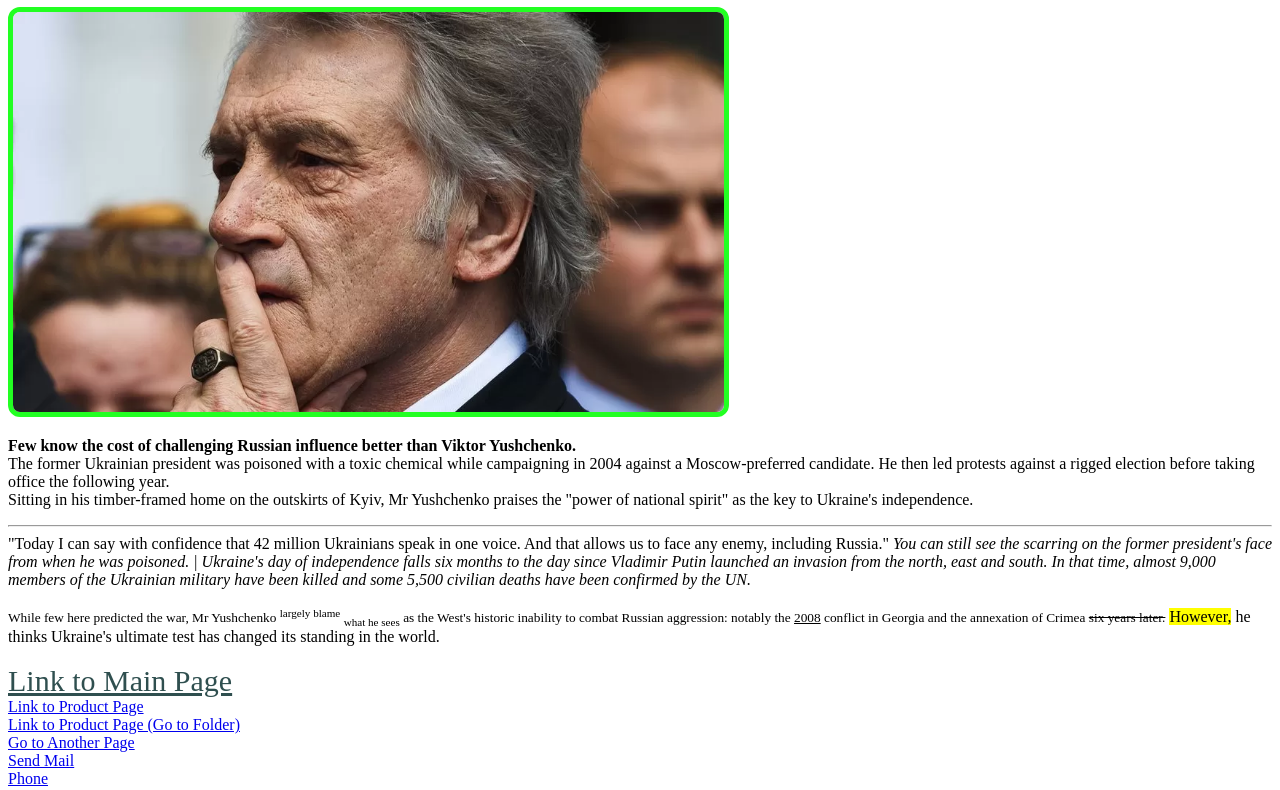
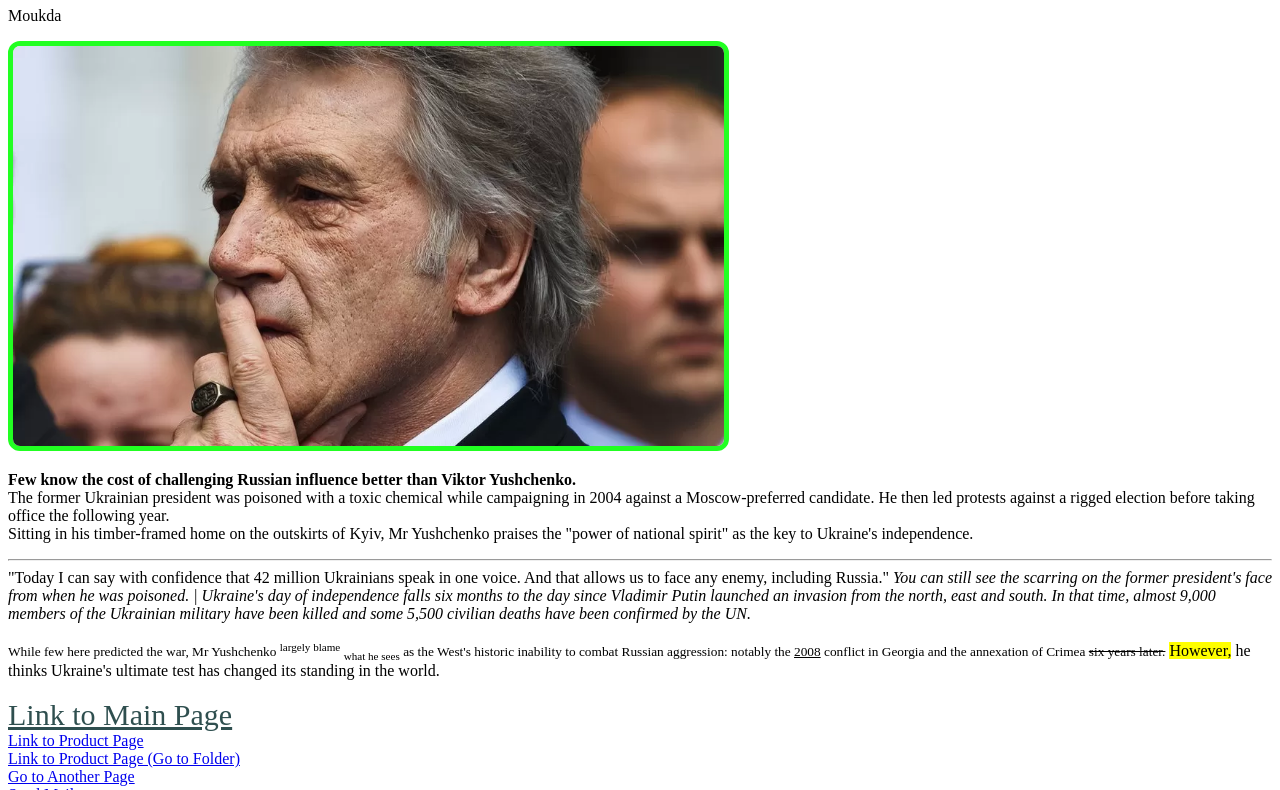
Before and after one commit to moukda/learn-git, a plain HTML site: page index.html in a window 1280 px wide. Shown: the part 73-863 px from the top of the page. Drawn offline with Linux system fonts and the light colour scheme.

Commit message:
add some featires

```diff
--- a/index.html
+++ b/index.html
@@ -14,6 +14,7 @@
 </head>
 <body>
    <h1>Ukraine war: Kyiv counts cost of fragile independence</h1>
+   <p>Moukda</p>
    <img src="images/b.webp" alt="Former Ukrainian President Viktor Yushchenko" height="400" style="border: 5px solid #2f2; border-radius: 12px;">
    <p>
     <b>
```
